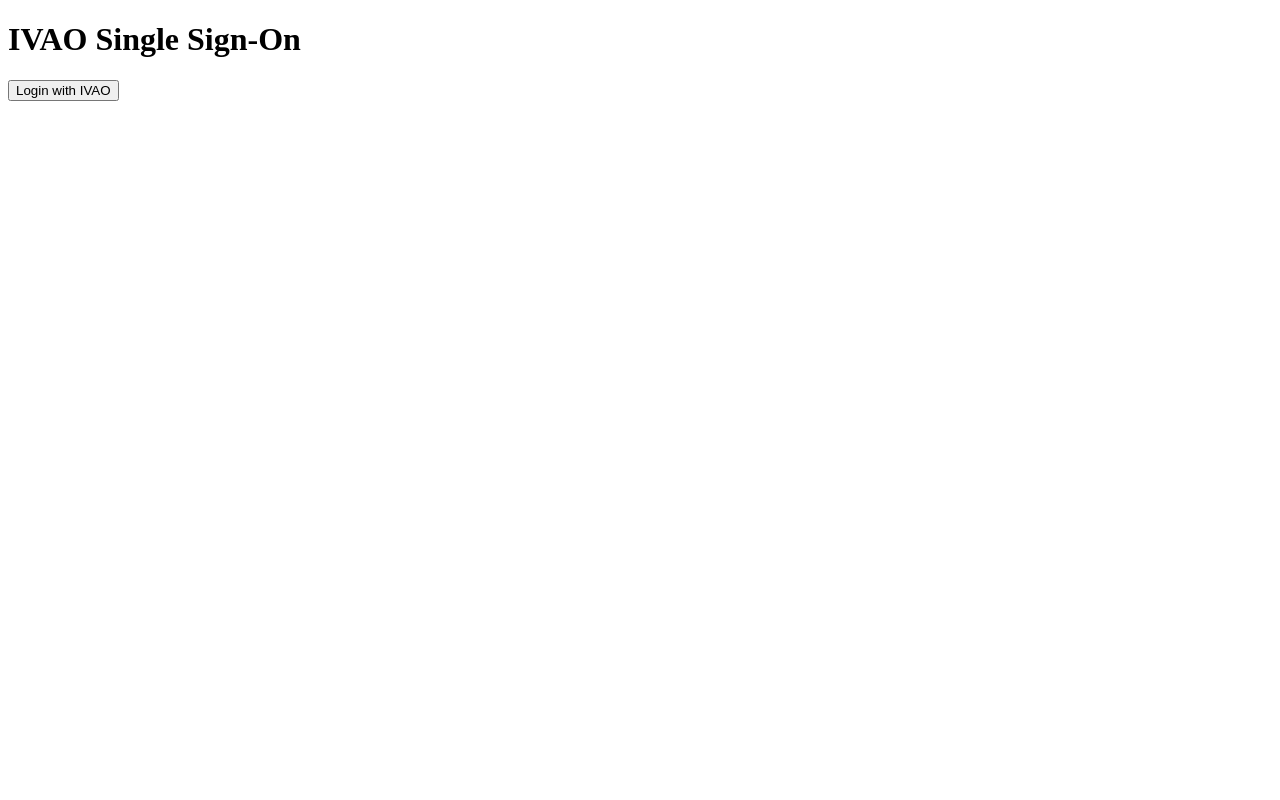
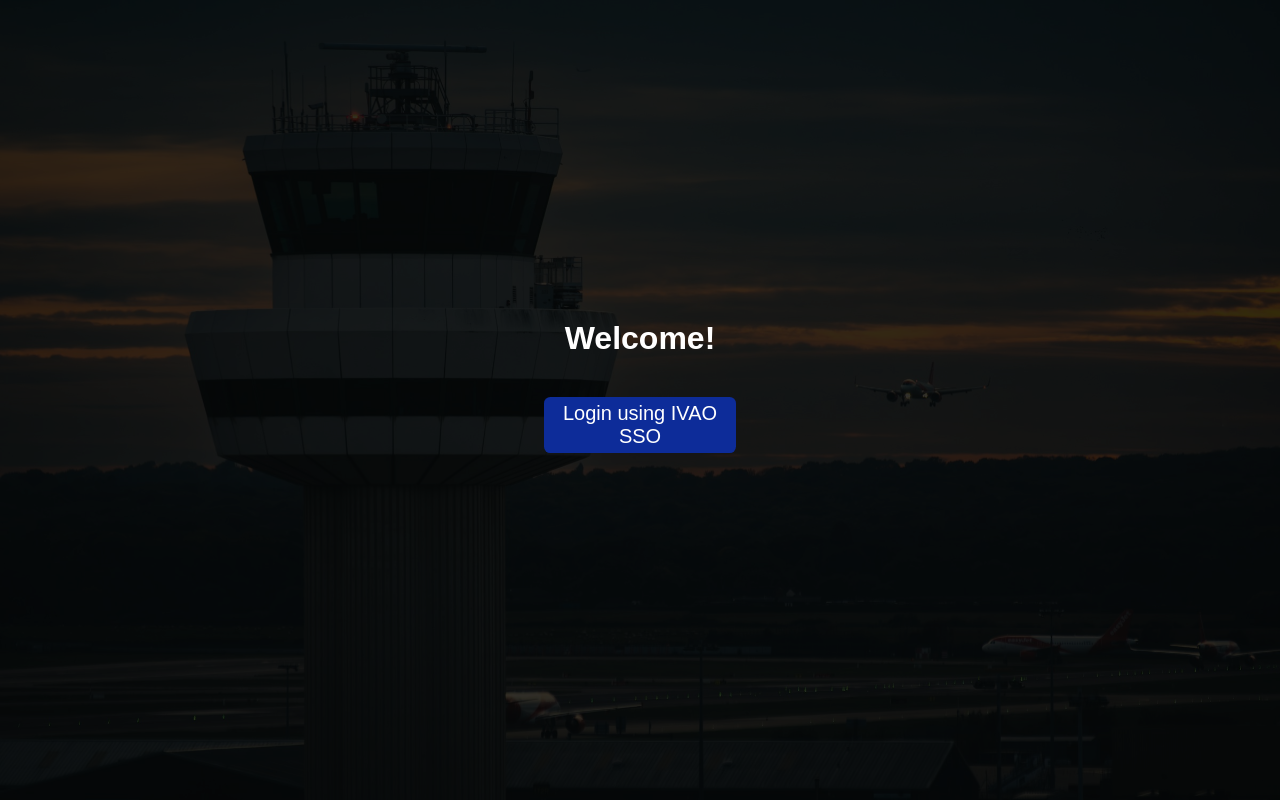
Before and after one commit to aehliglucas/atciss-ivaoch, a website: page public/login.html in a window 1280 px wide. Drawn offline with Linux system fonts and the light colour scheme.

Commit message:
add basic login page design

```diff
--- /dev/null
+++ b/public/css/login.css
@@ -0,0 +1,30 @@
+* {
+    margin: 0 0 0 0;
+    padding: 0 0 0 0;
+}
+
+body {
+    background-size: cover;
+    background-image: url("../img/bg-img-login.jpg"), linear-gradient(rgba(0,0,0,0.8),rgba(0,0,0,0.8));
+    background-blend-mode: overlay;
+}
+
+#h1-login {
+    color: white;
+    font-family: Arial, Helvetica, sans-serif;
+    text-align: center;
+    margin-top: 40vh;
+}
+
+#btn-login {
+    background-color: #0D2C99;
+    border: 0px;
+    border-radius: 0.5vw;
+    height: 7vh;
+    width: 15vw;
+    color: white;
+    font-size: 2.5vh;
+    margin-left: 42.5vw;
+    margin-top: 5vh;
+    cursor: pointer;
+}
--- a/public/login.html
+++ b/public/login.html
@@ -3,7 +3,7 @@
 <head>
     <meta charset="UTF-8">
     <meta name="viewport" content="width=device-width, initial-scale=1.0">
-    <title>Login with IVAO SSO</title>
+    <title>Welcome - ATCISS</title>
     <script>
         async function loginWithIVAO() {
             const response = await fetch('/getLoginUrl');
@@ -11,9 +11,13 @@
             window.location.href = data.loginUrl;
         }
     </script>
+    <link rel="stylesheet" href="./css/login.css">
 </head>
 <body>
-    <h1>IVAO Single Sign-On</h1>
-    <button onclick="loginWithIVAO()">Login with IVAO</button>
+    <div id="background-image"></div>
+    <div id="content">
+        <h1 id="h1-login">Welcome!</h1>
+        <button onclick="loginWithIVAO()" id="btn-login">Login using IVAO SSO</button>
+    </div>
 </body>
 </html>
```
Also changed, not shown: public/index.html (+1 -1 lines), public/login_error.html (+1 -1 lines), public/img/bg-img-login.jpg (added).
